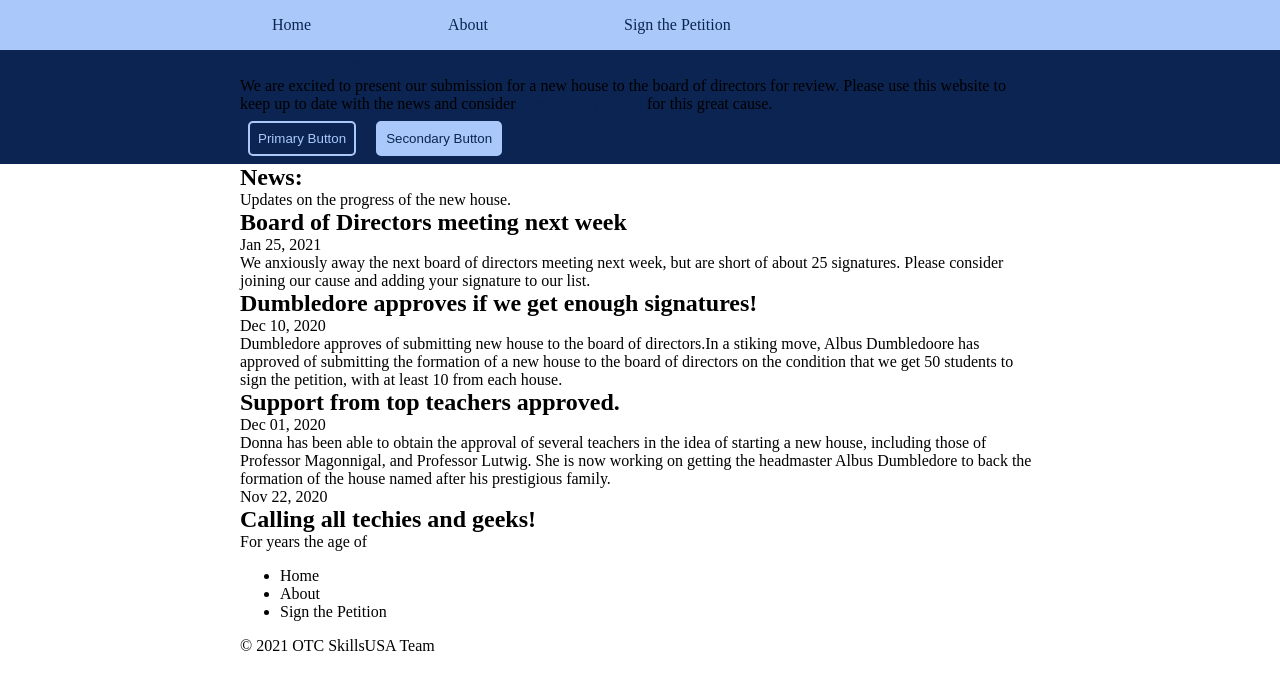
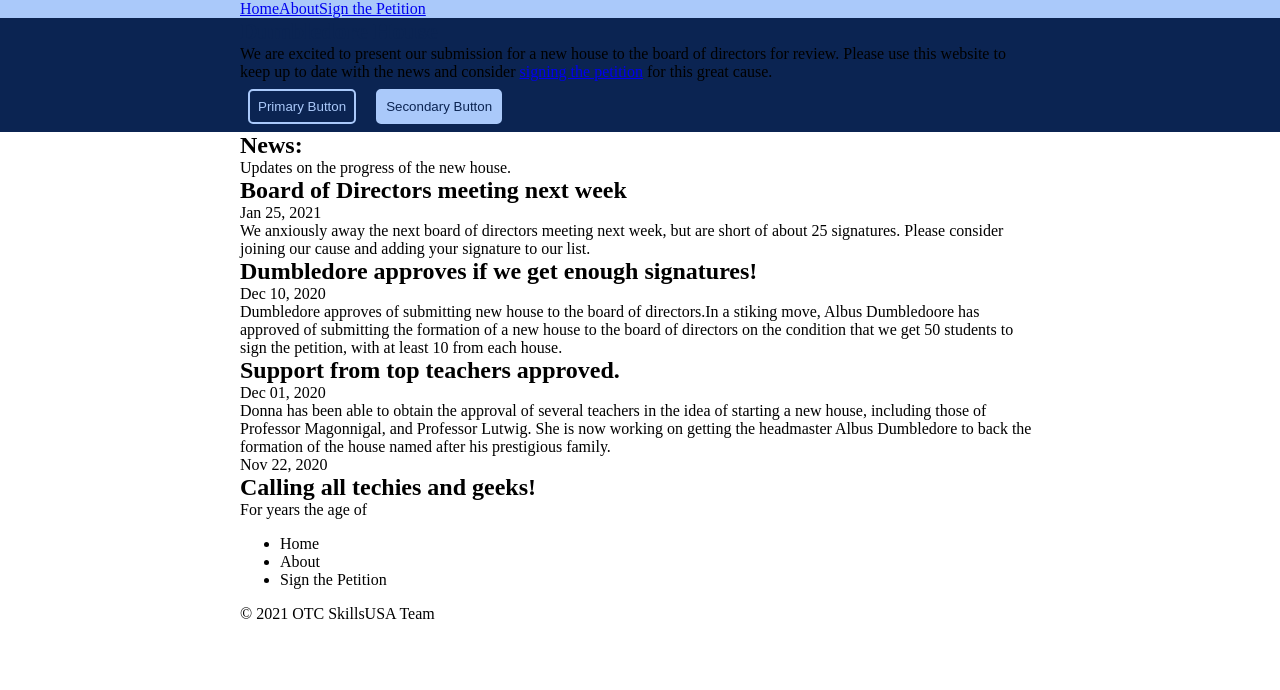
Before and after one commit to Beth423/skillsUsaHarry, a plain HTML site: page index.html in a window 1280 px wide. Drawn offline with Linux system fonts and the light colour scheme.

Commit message:
reformatted nav bar

```diff
--- a/css/styles.css
+++ b/css/styles.css
@@ -66,18 +66,28 @@ header nav ul {
 }
 header nav ul li {
       list-style: none;
+      padding: none;
+      margin: none;
+
+}
+header nav ul li:hover{
+      background-color: var(--second );
+      color:var(--lightText)
+}
+.navbar{
+
+}
+.navbar:hover{
+
+}
+/*
+a{
       padding: 1rem 2rem;
       background-color: var(--primarietextlight);
       width: 7rem;
       margin:none;
       transition: 200ms;
 }
-header nav ul li:hover{
-      background-color: var(--second );
-      color:var(--lightText)
-}
-
-a{
-      text-decoration: none;
-      color: var(--second);
-}
+a:hover{
+      color: aliceblue;
+} */
```
